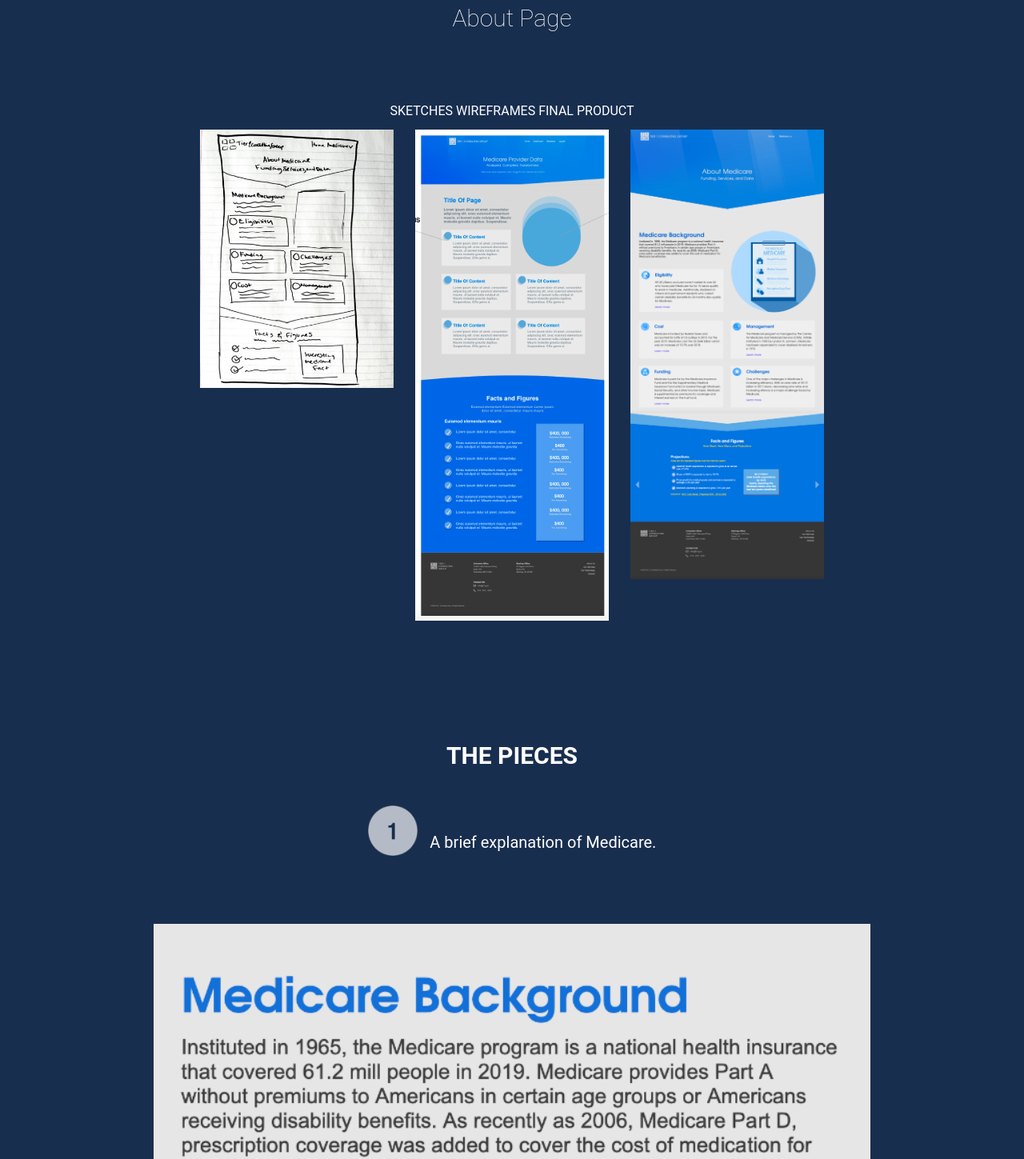
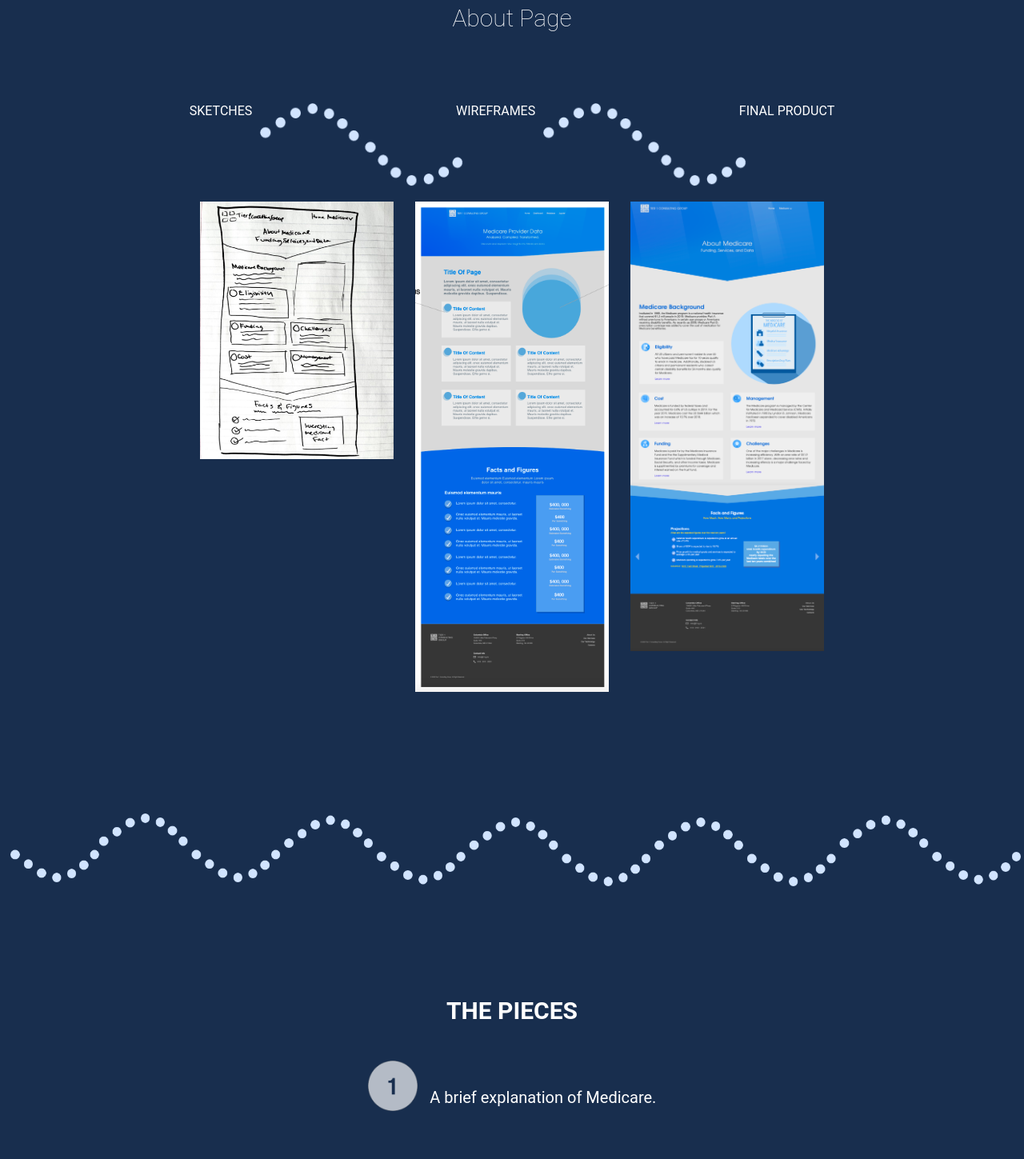
Before and after one commit to katherinestout/portfolio.stout, a React (Create React App) app in the folder portfolio/: page /mpp/mppAboutPage in a window 1280 px wide. Shown: the part 2446-3895 px from the top of the page at 80% size. Built offline with nearby package versions, Linux system fonts and the light colour scheme; a web font is replaced by a local one.

Commit message:
finishing touches for about

```diff
--- a/portfolio/src/routes/projects/components/mpp/mppSections/mppAboutPage.js
+++ b/portfolio/src/routes/projects/components/mpp/mppSections/mppAboutPage.js
@@ -18,8 +18,8 @@ import about11 from "./../../../../../svg/mpp/about/about11.png";
 import about12 from "./../../../../../svg/mpp/about/about12.png";
 import about13 from "./../../../../../svg/mpp/about/about13.png";
 // import about14 from "./../../../../../svg/mpp/about/about14.png";
-// import about15 from "./../../../../../svg/mpp/about/about15.png";
-// import about16 from "./../../../../../svg/mpp/about/about16.png";
+import about15 from "./../../../../../svg/mpp/about/about15.png";
+import about16 from "./../../../../../svg/mpp/about/about16.png";
 import one from "./../../../../../svg/one.png";
 import two from "./../../../../../svg/two.png";
 import three from "./../../../../../svg/three.png";
@@ -34,7 +34,25 @@ const MppAboutPage = () => (
         </div>
 
         <div className="wrapper-2">
-          <div className="div1">SKETCHES WIREFRAMES FINAL PRODUCT</div>
+          <div className="div1">
+            <div className = "parent-1">
+            <div className = "div1">
+            SKETCHES
+            </div>
+            <div className = "div2">
+            <img src={about16} alt="about16" className="about16" />
+            </div>
+            <div className = "div3">
+            WIREFRAMES
+            </div>
+            <div className = "div4">
+            <img src={about16} alt="about16" className="about16" />
+            </div>
+            <div className = "div5">
+            FINAL PRODUCT
+            </div>
+            </div>
+              </div>
 
           {/* <div className = "image div1"> <img src={about14} alt="about14" className="about14"/></div> */}
           <div className="image div2">
@@ -50,7 +68,7 @@ const MppAboutPage = () => (
             <img src={about3} alt="about3" className="about3" />
           </div>
         </div>
-
+        <div className = "pageDetail"><img src={about15} alt="about15" className="about15" /></div>
         <div className="wrapper-3">
           <div className="div1 subHeader">THE PIECES</div>
 
@@ -115,6 +133,8 @@ const MppAboutPage = () => (
           </div>
         </div>
 
+        <div className = "pageDetail"><img src={about15} alt="about15" className="about15" /></div>
+
         <div className="wrapper-4">
           <div className="parent-1">
             <div className="subHeader div1">GRAPHICS AND ICONS</div>
--- a/portfolio/src/routes/projects/styles/mppNav/mppAbout.scss
+++ b/portfolio/src/routes/projects/styles/mppNav/mppAbout.scss
@@ -24,6 +24,19 @@
         .one {width: 15%; margin-bottom: -10px; margin-right: 15px;}
         .two {width: 15%; margin-bottom: -10px; margin-right: 15px;}
         .three {width: 15%; margin-bottom: -10px; margin-right: 15px;}
+
+
+        .pageDetail {
+            margin-top: 15%;
+            margin-bottom: 15%;
+           .about15 {
+            width: 141%;
+            margin-left: -20%;
+            margin-right: -20%;
+           }
+        }
+
+
 
         background-color: $mpp-dark;
         color: $white;
@@ -63,10 +76,21 @@
         .div1 { grid-area: 1 / 1 / 2 / 4;
             text-align: center;
 
+            .parent-1 {
+                display: grid;
+                grid-template-columns: repeat(auto-fit(5, 1fr));
+                grid-template-rows: 1fr;
+                grid-column-gap: 0px;
+                grid-row-gap: 0px;
+                .div1 { grid-area: 1 / 1 / 2 / 2; }
+                .div2 { grid-area: 1 / 2 / 2 / 3; .about16 {width: 100%; margin-left: 10px; }}
+                .div3 { grid-area: 1 / 3 / 2 / 4; }
+                .div4 { grid-area: 1 / 4 / 2 / 5; .about16 {width: 100%; margin-left: 10px;}}
+                .div5 { grid-area: 1 / 5 / 2 / 6; }
+            }
+
        }
         .div2 { grid-area: 2 / 1 / 3 / 2;
-
-
             .about1 {
             width: 90%;
             margin: 5%;
@@ -83,6 +107,8 @@
                 margin: 5%;
                 } }
     }
+
+
     .wrapper-3 {
             margin-top: 15%;
             display: grid;
@@ -186,7 +212,7 @@
             grid-column-gap: 0px;
             grid-row-gap: 0px;
             margin-top: 10%;
-            padding-bottom: 10%;
+            padding-bottom: 30%;
             .div1 { grid-area: 1 / 1 / 2 / 2;
                 .about9 {
                     width: 100%;
```
